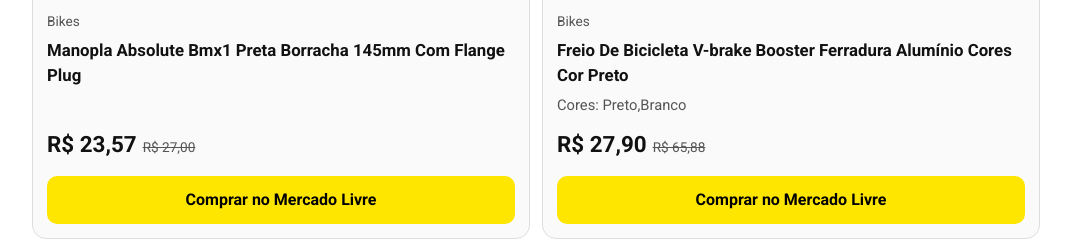
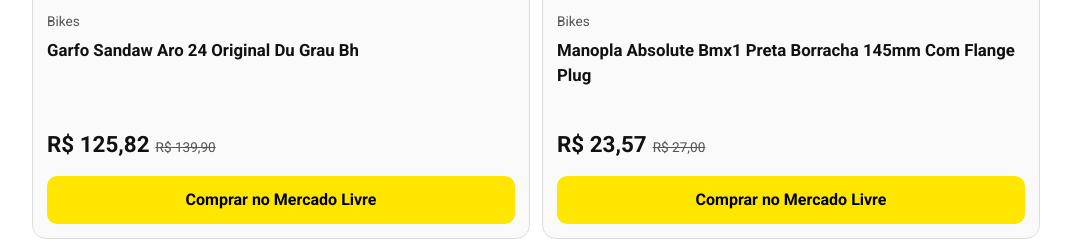
Before and after one commit to oryxmindset-ops/Xbikesbrfront, a plain HTML site: page index.html in a window 1280 px wide. Shown: the part 1458-1706 px from the top of the page, without its empty margins (104-1175 px from the left). Drawn offline with Linux system fonts and the light colour scheme; grey boxes are pictures that could not be loaded.

Commit message:
Add new bike fork item to product list

```diff
--- a/index.html
+++ b/index.html
@@ -93,6 +93,7 @@ const PRODUTOS_PADRAO = [
   {nome:"Guidão Cromado Cbx 250 Twister 2001 2002 2003 2004 Ate 2008",cat:"Motos",desc:"Sahra,Xre 190,300,Bros 160,150,125,falcon",preco:41.90,antigo:0,estilo:"BH",img:"https://http2.mlstatic.com/D_NQ_NP_926727-MLB82034049447_012025-OO-guidao-cromado-cbx-250-twister-2001-2002-2003-2004-ate-2008.jpg",link:"https://meli.la/2HquUUB"},
   {nome:"Adesivo Para Moto Bandeira Minas Gerais E Brasil Oficial",cat:"Motos",desc:"ㅤ",preco:19.90,antigo:0,estilo:"BH",img:"https://http2.mlstatic.com/D_NQ_NP_809251-MLB107524858970_032026-OO-adesivo-para-moto-bandeira-minas-gerais-e-brasil-oficial.jpg",link:"https://meli.la/32kALkf"},
   {nome:"Garfo Rigido Sundown 26",cat:"Bikes",desc:"Aço Preto Compatível Monark Caloi.",preco:55.09,antigo:78.80,estilo:"BH",img:"https://http2.mlstatic.com/D_NQ_NP_677406-MLA99987037489_112025-OO.jpg",link:"https://meli.la/2dE7CJB"},
+  {nome:"Garfo Sandaw Aro 24 Original Du Grau Bh",cat:"Bikes",desc:"ㅤㅤㅤㅤㅤ",preco:125.82,antigo:139.90,estilo:"BH",img:"https://http2.mlstatic.com/D_NQ_NP_851650-MLB116467478100_092026-OO-garfo-sandaw-aro-24-original-du-grau-bh.jpg",link:"https://meli.la/1Btiafw"},
   {nome:"Manopla Absolute Bmx1 Preta Borracha 145mm Com Flange Plug",cat:"Bikes",desc:"ㅤ",preco:23.57,antigo:27.0,estilo:"BH",img:"https://http2.mlstatic.com/D_NQ_NP_927317-MLA99606295538_122025-OO-manopla-absolute-bmx1-preta-borracha-145mm-flange-bike.jpg",link:"https://meli.la/1MmWHaa"},
   {nome:"Freio De Bicicleta V-brake Booster Ferradura Alumínio Cores Cor Preto",cat:"Bikes",desc:"Cores: Preto,Branco",preco:27.9,antigo:65.88,estilo:"BH",img:"https://http2.mlstatic.com/D_NQ_NP_731657-MLA79633363035_092024-OO.jpg",link:"https://meli.la/1S4Yke5"},
   {nome:"Manete Freio Alumínio Mtb Gta Polida 3 Dedos Bike Bicicleta",cat:"Bikes",desc:"ㅤ",preco:22.90,antigo:0.0,estilo:"BH",img:"https://http2.mlstatic.com/D_NQ_NP_970783-MLA99593281102_122025-OO-manete-freio-aluminio-mtb-gta-polida-3-dedos-bike-bicicleta.jpg",link:"https://meli.la/2Qqz4Cz"},
```
